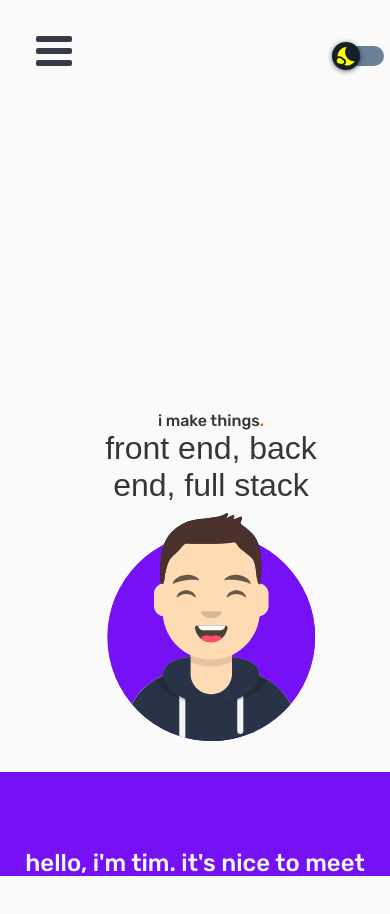
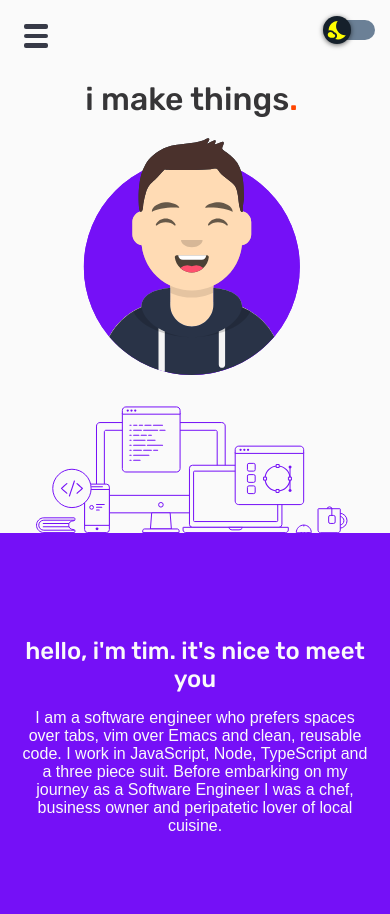
Before and after one commit to timoshishi/portfolio, a React (Create React App) app: page / in a window 390 px wide. Shown: the top 914 px of the page. Before the commit the page ends 876 px from the top, so only its background shows below. Built offline with nearby package versions, Linux system fonts and the light colour scheme.

Commit message:
Responsive hero

```diff
--- a/src/components/AboutText.js
+++ b/src/components/AboutText.js
@@ -49,9 +49,7 @@ const AboutWords = (props) => {
           and clean, reusable code. I work in JavaScript, Node, TypeScript and a
           three piece suit. Before embarking on my journey as a Software
           Engineer I was a chef, business owner and peripatetic lover of local
-          cuisine across the world. I'm quietly confident, naturally curious,
-          and perpetually working on improving my chops as an engineer one
-          problem at a time.
+          cuisine.
         </AboutText>
       </TextWrapper>
     </AboutPara>
--- a/src/components/Computer.js
+++ b/src/components/Computer.js
@@ -2,8 +2,7 @@ import React from 'react';
 import PropTypes from 'prop-types';
 const Computer = ({ path, background }) => {
   return (
-    <div style={{ maxWidth: '50%' }}>
-      <svg viewBox='0 0 650 265'>
+    <svg viewBox='0 0 650 265' xmlns='http://www.w3.org/2000/svg' version='1.1'>
       <title>Group 32</title>
       <desc>Created with Sketch.</desc>
       <g
@@ -629,7 +628,6 @@ const Computer = ({ path, background }) => {
         </g>
       </g>
     </svg>
-    </div>
   );
 };
 
--- a/src/components/Hero.js
+++ b/src/components/Hero.js
@@ -1,19 +1,27 @@
 import React from 'react';
 import styled from 'styled-components';
 import { avatar } from '../assets/images';
+import device from '../styles/mediaBreakpoints';
 import Computer from './Computer';
-import IntroText from './IntroText';
+import HeroText from './HeroText';
 
 const HeroWrapper = styled.div`
   display: flex;
   flex-direction: column;
   position: relative;
   align-content: center;
+  justify-content: center;
+  width: 80%;
+  margin-top: 15%;
+  left: 5%;
+  @media ${device.laptop} {
     justify-content: flex-end;
     height: 90%;
     width: 80%;
     bottom: 0%;
     left: 10%;
+    margin-top: 0%;
+  }
 `;
 
 const ImageContainer = styled.div`
@@ -24,29 +32,51 @@ const ImageContainer = styled.div`
   position: relative;
   height: 100%;
   min-width: 80%;
+  max-width: 100%;
   z-index: 1;
 `;
-const Avatar = styled.img`
+
+const Avatar = styled.img``;
+const AvatarBox = styled.div`
+  display: flex;
+  align-content: center;
+  justify-content: center;
   z-index: 5;
+  max-height: 10%;
+  margin-bottom: 10%;
+  @media ${device.laptop} {
     max-height: 30%;
     margin-bottom: 5%;
+  }
 `;
 
-const ComputerWrapper = styled.div`
+const CompContainer = styled.div`
   display: flex;
   align-content: center;
   justify-content: center;
 `;
 
+const CompWrapper = styled.div`
+  max-width: 100%;
+  min-width: 100%;
+  @media ${device.laptop} {
+    max-width: 50%;
+    min-width: 50%;
+  }
+`;
 const Hero = ({ isDarkTheme, theme }) => {
   return (
     <HeroWrapper>
       <ImageContainer>
-        <IntroText theme={theme} />
+        <HeroText theme={theme} />
+        <AvatarBox>
           <Avatar src={avatar} />
-        <ComputerWrapper>
+        </AvatarBox>
+        <CompContainer>
+          <CompWrapper>
             <Computer path={theme.text} background={theme.contrast} />
-        </ComputerWrapper>
+          </CompWrapper>
+        </CompContainer>
       </ImageContainer>
     </HeroWrapper>
   );
--- a/src/components/IntroText.js
+++ b/src/components/HeroText.js
@@ -8,29 +8,41 @@ const Period = styled.span`
   color: ${({ isDarkTheme }) => (!isDarkTheme ? '#FF4500' : '#1a91da')};
 `;
 const TextBox = styled.div`
-  max-width: 80%;
+  max-width: 70%;
   text-align: center;
   margin-bottom: 3%;
   align-self: center;
+  @media ${device.laptop} {
+    max-width: 80%;
+  }
 `;
 const HeaderText = styled.h1`
   font-family: 'Rubik', sans-serif;
-
-  font-size: 1rem;
+  font-size: 2rem;
+  margin-top: 10%;
+  margin-bottom: 5%;
   font-weight: 500;
   color: ${({ theme }) => theme.color};
   @media ${device.laptop} {
     font-size: 3.5rem;
+    margin-top: 0%;
+    margin-bottom: 0%;
   }
 `;
 const SubHead = styled.p`
   font-family: sans-serif;
   font-size: 2rem;
   font-weight: 300;
+  display: none;
   color: ${({ theme }) => theme.color};
+  @media ${device.laptop} {
+    display: inline-block;
+    margin-top: 1rem;
+    margin-bottom: 5%;
+  }
 `;
 
-const IntroText = ({ theme }) => {
+const HeroText = ({ theme }) => {
   console.log(theme.text);
   return (
     <TextBox>
@@ -42,8 +54,8 @@ const IntroText = ({ theme }) => {
   );
 };
 
-IntroText.propTypes = {
+HeroText.propTypes = {
   theme: PropTypes.object.isRequired,
 };
 
-export default IntroText;
+export default HeroText;
--- a/src/components/ThemeToggleButton.js
+++ b/src/components/ThemeToggleButton.js
@@ -6,8 +6,8 @@ import { NightsStay, Brightness7 } from '@material-ui/icons';
 import device from '../styles/mediaBreakpoints';
 const ToggleDiv = styled.div`
   position: absolute;
-  top: 5%;
-  right: 10%;
+  top: 1rem;
+  right: 3rem;
   width: 5%;
   height: 5%;
   z-index: 9999;
--- a/src/styles/burgerStyles.css
+++ b/src/styles/burgerStyles.css
@@ -46,10 +46,10 @@ body {
 /* Position and sizing of burger button */
 .bm-burger-button {
   position: fixed;
-  width: 36px;
-  height: 30px;
-  left: 36px;
-  top: 36px;
+  width: 24px;
+  height: 24px;
+  left: 1.5rem;
+  top: 1.5rem;
 }
 
 /* Color/shape of burger icon bars */
@@ -138,3 +138,17 @@ a:focus {
   box-shadow: inset 0 -1px rgba(0, 0, 0, 0);
   color: #b8b7ad;
 }
+
+@media (min-width: 768px) {
+  .bm-burger-button {
+    position: fixed;
+    width: 36px;
+    height: 30px;
+    left: 36px;
+    top: 36px;
+  }
+  .bm-cross-button {
+    height: 24px;
+    width: 24px;
+  }
+}
```
Also changed, not shown: src/styles/burgerStyles.js (+11 -11 lines). Lines whose indentation alone changed are shown as unchanged.
